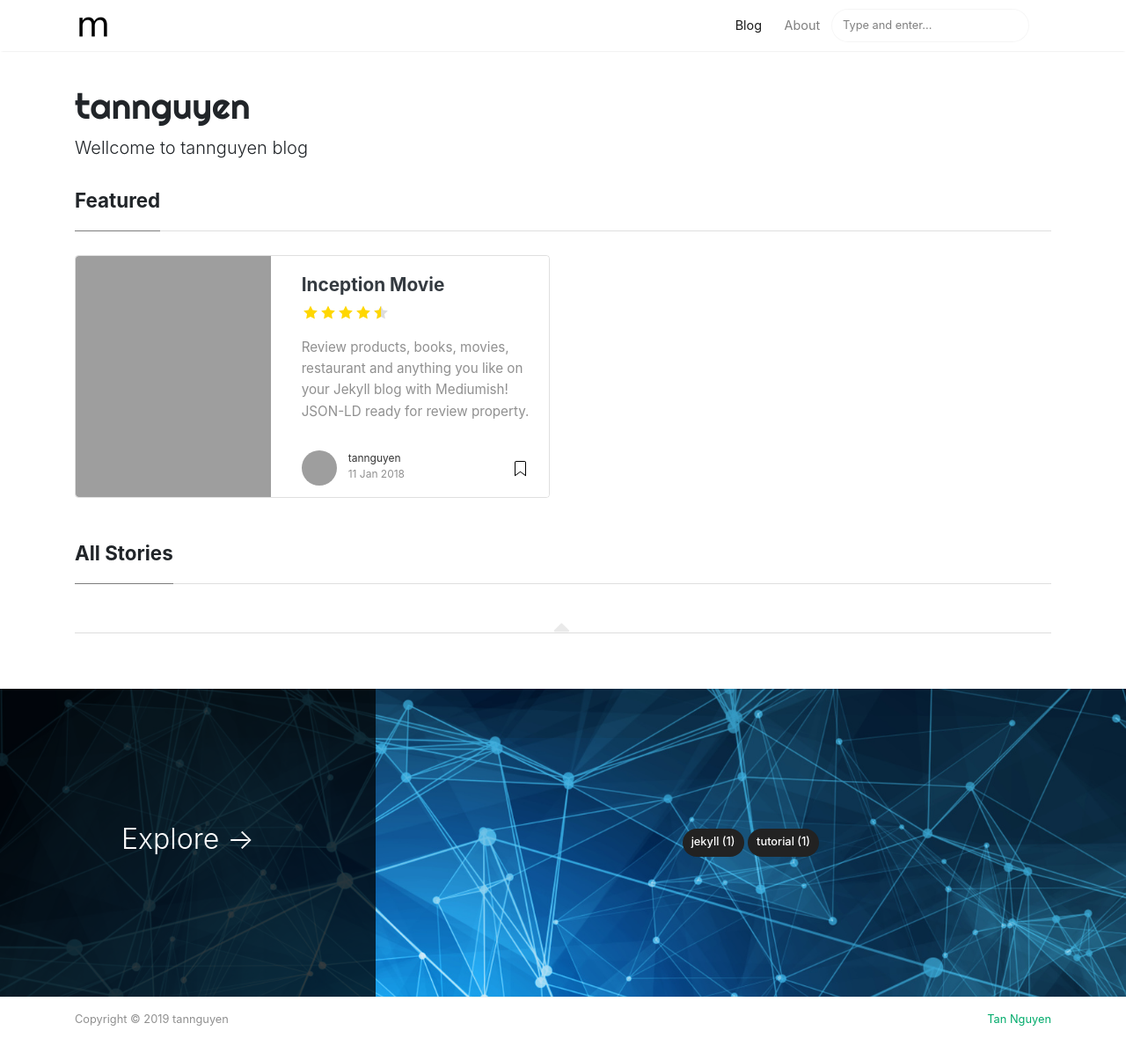
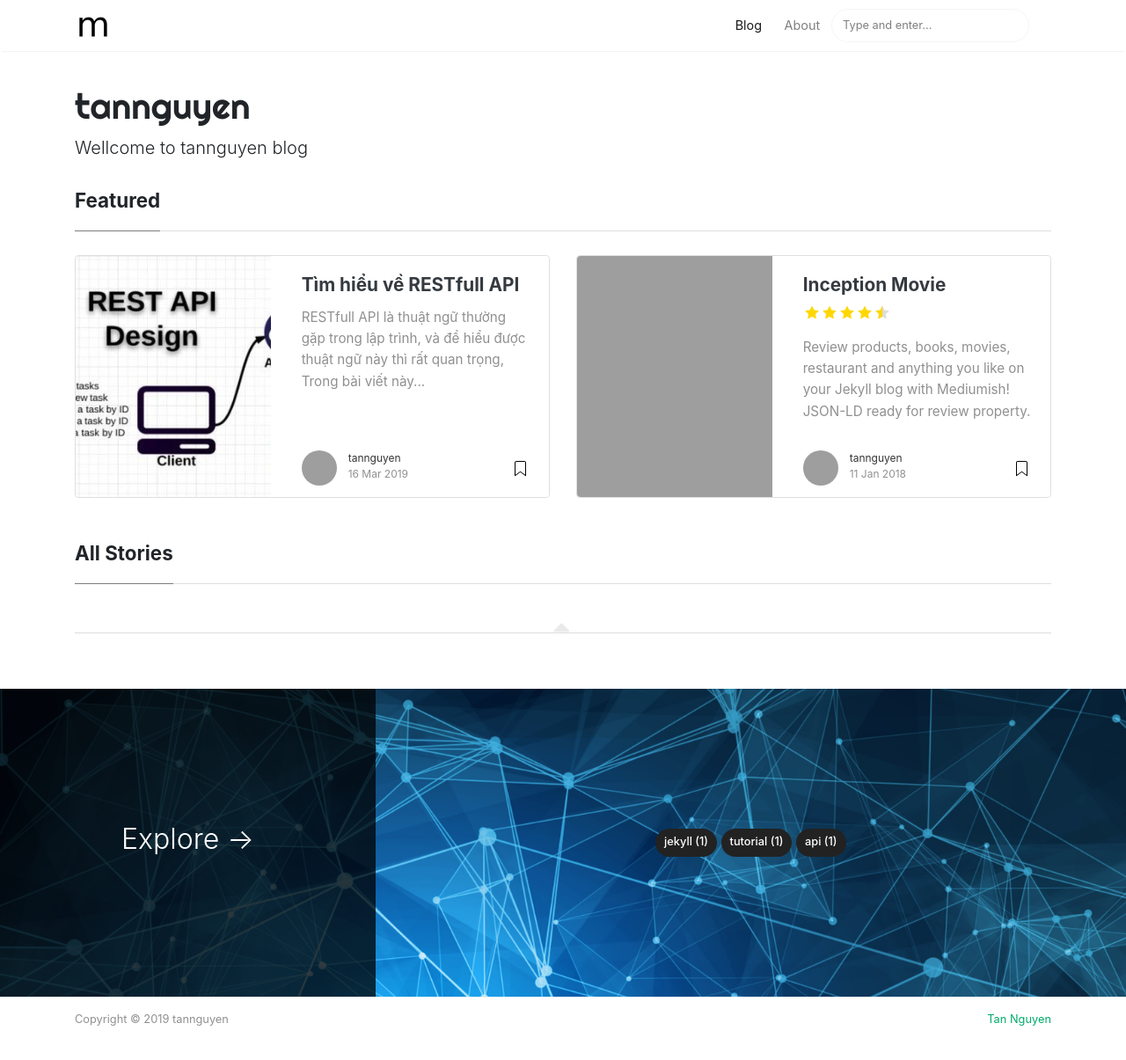
Before and after one commit to tannguyenit/tannguyenit.github.io, a Jekyll site: the page built from index.html, in a window 1280 px wide and 1242 px high. Shown: the top 1205 px of the window at 88% size. Built offline with Jekyll 4.4.1, drawn with Linux system fonts in a browser that asks for light colours; nearby versions of some CDN libraries; the list of posts is cut into pages by our own code; comment, search, counter and statistics services are not loaded; some of the changed lines change nothing that is shown; grey boxes are pictures that could not be loaded.

Commit message:
rest api post

````diff
--- /dev/null
+++ b/_posts/2019-03-16-rest-api.md
@@ -0,0 +1,115 @@
+---
+layout: post
+title:  "Tìm hiểu về RESTfull API"
+author: tannguyen
+categories: [ API ]
+image: assets/images/post/2019-03-16/restapi.jpg
+description: "RESTfull API là thuật ngữ thường gặp trong lập trình, và để hiểu được thuật ngữ này thì rất quan trọng"
+featured: true
+hidden: true
+---
+
+RESTfull API là thuật ngữ thường gặp trong lập trình, và để hiểu được thuật ngữ này thì rất quan trọng, Trong bài viết này mình sẽ giới thiệu sơ lược về nó là cái gì (What ?), tại sao phải dùng nó (Why ?) và dùng nó như thế nào (How ?)
+* **What ?** : REST viết tắt của - Representational State Transfer-  Giải thích đơn giản, REST là một loạt hướng dẫn và dạng cấu trúc dùng cho việc chuyển đổi dữ liệu. ) Là 1 kiểu kiến trúc lập trình, định nghĩa các quy tắc để thiết kế web service chú trọng vào tài nguyên Mọi thứ trong REST đều được coi là tài nguyên và được định danh thông qua URI, và có thể được biểu diễn thông qua dạng văn bản, XML, JSON .... RESTful là những ứng dụng mà có sử dụng kiến trúc REST
+* **Why ?**
+* Thiết kế web trước đây sử dụng SOAP (Simple Object Access Protocol) và WSDL (Web Service Definition Language), tuy nhiên bây giờ REST tối ưu hơn so với 2 phương pháp này.
+* Rõ ràng về URL (REST URL đại diện cho resource xác định chứ không phải hành động)
+* Trả về nhiều định dạng khác nhau như: html, xml, json ...
+* Hiệu suất tốt, tin cậy, dễ phát triển.
+* Việc tuân theo một tiêu chuẩn khi thiết kế ứng dụng cũng sẽ giúp các lập trình viên dễ dàng cộng tác được với nhau hơn khi dự án đòi hỏi một số lượng lớn các lập trình viên tham gia.
+### Ràng buộc trong REST
+* Client - Server: Hoạt động theo mô hình Client - Server, Server là tập hợp các service nhỏ lắng nghe các request từ Client. Với từng request khác nhau thì có thể một hoặc nhiều service xử lý.
+* Stateless - phi trạng thái: Hiểu đơn giản là Server và Client không lưu trạng thái của nhau. Với mỗi request được gửi đi thì phải được đóng gói đầy đủ thông tin để cho thằng server có thể nhận và hiểu được.
+* Khả năng caching: Các response có thể lấy từ cache. Bằng cách cache các response cần thiết sẽ giảm tải việc xử lý request của thằng server -> client nhận thông tin phản hồi nhanh hơn.
+* Chuẩn hóa Interface: Nhằm đơn giản hóa và tách biệt kiến trúc, cho phép từng phần phát triển độc lập,, người phát triển đã tạo ra API cơ bản để thiết kế bất kỳ dịch vụ REST nào (dù là web hay mobile thì đều có thể kết nối vào được). Tuy nhiên khi chuẩn hóa thì ta không thể tối ưu từng kết nối được.
+* Phân lớp hệ thống: giảm mức độ phức tạp của hệ thống, giúp các thành phần tách biệt nhau từ đó dễ dàng mở rộng. Với mỗi một lớp chỉ trao đổi trực tiếp với lớp ngay dưới và trên nó.
+
+Hệ thống REST trước hết phải tuân thủ các ràng buộc ở trên. Đi vào chi tiết, hệ thống REST tập trung vào việc xử lý các tài nguyên. Resource là bất cứ cái gì mà bạn có thể gọi tên được ( một video, ảnh, trang web, báo cáo thời tiết .v.v). Các tài nguyên này giúp ta định nghĩa được các services trong hệ thống, kiểu thông tin mà nó trả về, và hành vi xử lý thông tin của nó.
+Thông thường nhắc đến REST là nhắc đến HTTP vì hệ thống REST thường sử dụng giao thức HTTP. Hệ thống REST xoay quanh viêc đơn giản hóa việc lấy các representation của một tài nguyên hệ thống. Những hành động **CRUD** sử dụng những phương thức HTTP
+
+| Tables          | Description                                               |
+| :-------------- |:---------------------------------------------------------:|
+| GET (SELECT)    | Trả về một Resource hoặc một danh sách Resource.          |
+| POST (CREATE)   | Tạo mới một Resource.                                     |
+| PUT (UPDATE)    | Cập nhật thông tin cho Resource.                          |
+| PATCH (UPDATE)  | Cập nhật một thành phần, thuộc tính của Resouce.          |
+| DELETE (DELETE) | Xoá một Resource..                                        |
+| HEAD            | Trả về thông tin chung của một hoặc danh sách Resource.   |
+| OPTIONS         | Trả về thông tin mà người dùng được phép với Resource.    |
+
+Ví dụ:
+![rest api example](/assets/images/post/2019-03-16/rest-api-example.png)
+
+### Dữ liệu trả về
+Hầu hết những người viết RESTful API giờ đây đều chọn JSON là format chính thức nhưng rất nhiều người vẫn phân vân với câu hỏi “chỉ JSON hay hỗ trợ thêm XML?”. Tất nhiên, có hàng tá lý do để chúng ta hỗ trợ thêm những format khác, đặc biệt là XML. Tuy nhiên, hỗ trợ nhiều định dạng chỉ làm cho việc kiểm thử API thêm phức tạp.
+#### Snake_case hay camelCase
+Việc sử dụng snake case hay camel case chủ yếu do sở thích của lập trình viên thôi, không có lý do gì để phân định được. Nhiều nghiên cứu chỉ ra rằng snake_case dễ đọc hơn camelCase khoảng 20% và rất nhiều những API phổ biến đều sử dụng snake_case. Và theo cá nhân mình thì nên chọn kiểu Snake_case
+```javascript
+// snake_case
+{
+    user_id: 1,
+    full_name: "Nguyen Van Tan"
+}
+
+// camelCase
+{
+    userId: 1,
+    fullName: "Nguyen Van Tan"
+}
+```
+#### Authenticate
+RESTfull API không sử dụng session hay cookie, vì vậy nên sử dụng 1 mã bí mật là access_token kèm theo lúc gửi request.
+#### Định dạng dữ liệu trả về
+Cái này thì tùy theo mỗi cá nhân mỗi người trả về như nào, Bạn có thể tham khảo cách của mình. Mình cũng tham khảo của nhiều người rồi mới được như này:
+```javascript
+Success:
+{
+  "status": true,
+  "data": {
+    // data response here
+  },
+  "error": {
+    "code": 0,
+    "message": ""
+  }
+}
+Error:
+{
+  "status": false,
+  "data": {},
+  "error": {
+    "code": 404|500|401..,
+    "message": "message you response"
+  }
+}
+
+```
+Hoặc bạn có thể tham khảo ở một số trang khác trên Internet.
+#### Pagination
+Hãy luôn sử dụng pagination. Trả về đầy đủ danh sách khách hàng qua API là việc tốn kém tài nguyên, tăng thời gian truy vấn DB, đồng thời không hữu dụng. Bởi client cũng sẽ giới hạn lại danh sách này nhằm đáp ứng một giao diện dễ nhìn cho người dùng.Hãy để thêm những param cố định trong mỗi API trả về một danh sách dữ liệu như /customers,/orders: page, limit… để client có thể chỉ định http://api.shop.me/orders?page=4&limit=10.
+Luôn sử dụng limit mặc định để giới hạn dữ liệu trả về ngay cả khi người dùng không chỉ định rõ trong lời gọi API.Tất nhiên, pagination thì có hàng chục cách, trên đây chỉ là một ví dụ.
+#### Status code
+
+| Code| Description            | Detail                                                                 |
+| --- |:-----------------------| :----------------------------------------------------------------------|
+| 200 | Success                | Trả về thành công cho những phương thức GET, PUT, PATCH hoặc DELETE.   |
+| 201 | Created                | Trả về khi một Resouce vừa được tạo thành công.                        |
+| 204 | No Content             | Trả về khi Resource xoá thành công.                                    |
+| 304 | Not Modified           | Client có thể sử dụng dữ liệu cache.                                   |
+| 400 | Bad Request            | Request không hợp lệ                                                   |
+| 401 | Unauthorized           | Request cần có sự authentication.                                      |
+| 402 | Payment Required       | Trả về khi bạn chưa thực hiện việc thanh toán.                         |
+| 403 | Forbidden              | Server hiểu request nhưng bị từ chối không cho phép.                   |
+| 404 | Not Found              | Không tìm thấy resource từ URI                                         |
+| 405 | Method Not Allowed     | Phương thức không cho phép                                             |
+| 410 | Gone                   | Resource không còn tồn tại, Version cũ đã không còn hỗ trợ.            |
+| 415 | Unsupported Media Type | Không hỗ trợ kiểu media                                                |
+| 422 | Unprocessable Entity   | Dữ liệu không được kiểm chứng                                          |
+| 429 | Too Many Requests      | Request bị từ chối do bị giới hạn                                       |
+
+#### Version
+Hãy luôn sử dụng version trong API của bạn. Version sẽ giúp bạn lặp lại nhanh hơn và ngăn ngừa được những request không hợp lệ. Nó cũng sẽ giúp bạn suôn sẻ dễ dàng khi chuyên đổi những version API hay như là bạn có thể tiếp tục cung cấp các những version cũ trong một khoảng thời gian. https://example.org/api/v1/*https://api.example.com/v1/* Nếu ứng dụng của bạn lớn, sự lựa chọn tốt nhất nên đặt API ở subdomain (api). Nó có thể giúp làm giảm được sự tải trang.
+#### Document
+Bạn nên tập cách viết document cho API của bạn, để những thành viên khác khi dùng thì họ còn biết API của bạn mô tả gì, trả về những gì hoặc có những mã lỗi nào. Và cũng để sau này bạn đọc lại code của mình còn hiểu chứ thật sự sau một vài năm thì nhìn vào đống code của mình chả hiểu nó làm cái quái gì. Có một số tool hỗ trợ cho bạn viết doc như https://swagger.io/  https://www.apimatic.io/
+### Tổng kết
+Một API như là một User Interface cho những người phát triển. Hãy cố gắng để đảm bảo nó không chỉ là chức năng mà còn làm người sử dụng thấy dễ dàng khi sử dụng.
--- a/assets/css/screen.css
+++ b/assets/css/screen.css
@@ -831,3 +831,43 @@ iframe {
 .spoiler:hover:after {
     opacity: 1;
 }
+
+table thead{
+    border-bottom: 1px solid rgba(0,0,0,0.03);
+}
+table th {
+    cursor: auto;
+    background-color: rgba(0,0,0,0.05);
+    text-align: left;
+    color: rgba(0,0,0,0.8);
+    padding: 0.5em 0.7em;
+    vertical-align: middle;
+}
+table  tr th {
+    -webkit-hyphens: none;
+    -moz-hyphens: none;
+    -ms-hyphens: none;
+    hyphens: none;
+    border: 1px solid #ddd;
+    word-break: normal;
+}
+table > tbody > tr td {
+    -webkit-hyphens: none;
+    -moz-hyphens: none;
+    -ms-hyphens: none;
+    hyphens: none;
+    border: 1px solid #ddd;
+    word-break: normal;
+    padding: 0.40em 0.7em;
+    vertical-align: middle;
+}
+.highlight td {
+    -webkit-hyphens: none;
+    -moz-hyphens: none;
+    -ms-hyphens: none;
+    hyphens: none;
+    border: none;
+    word-break: normal;
+    padding: 1px;
+    vertical-align: middle;
+}
````
Also changed, not shown: assets/images/post/2019-03-16/rest-api-example.png (added), assets/images/post/2019-03-16/restapi.jpg (added).
